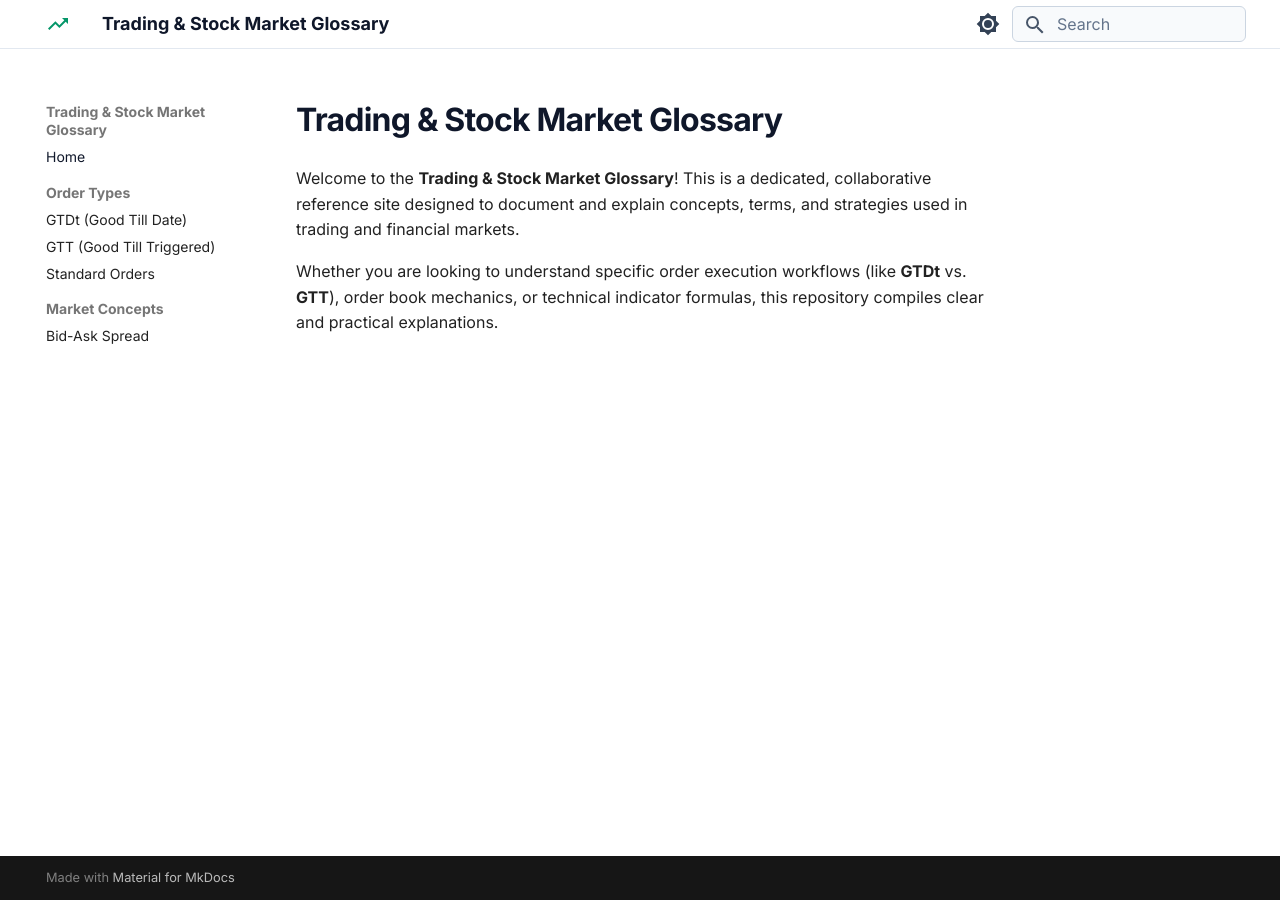
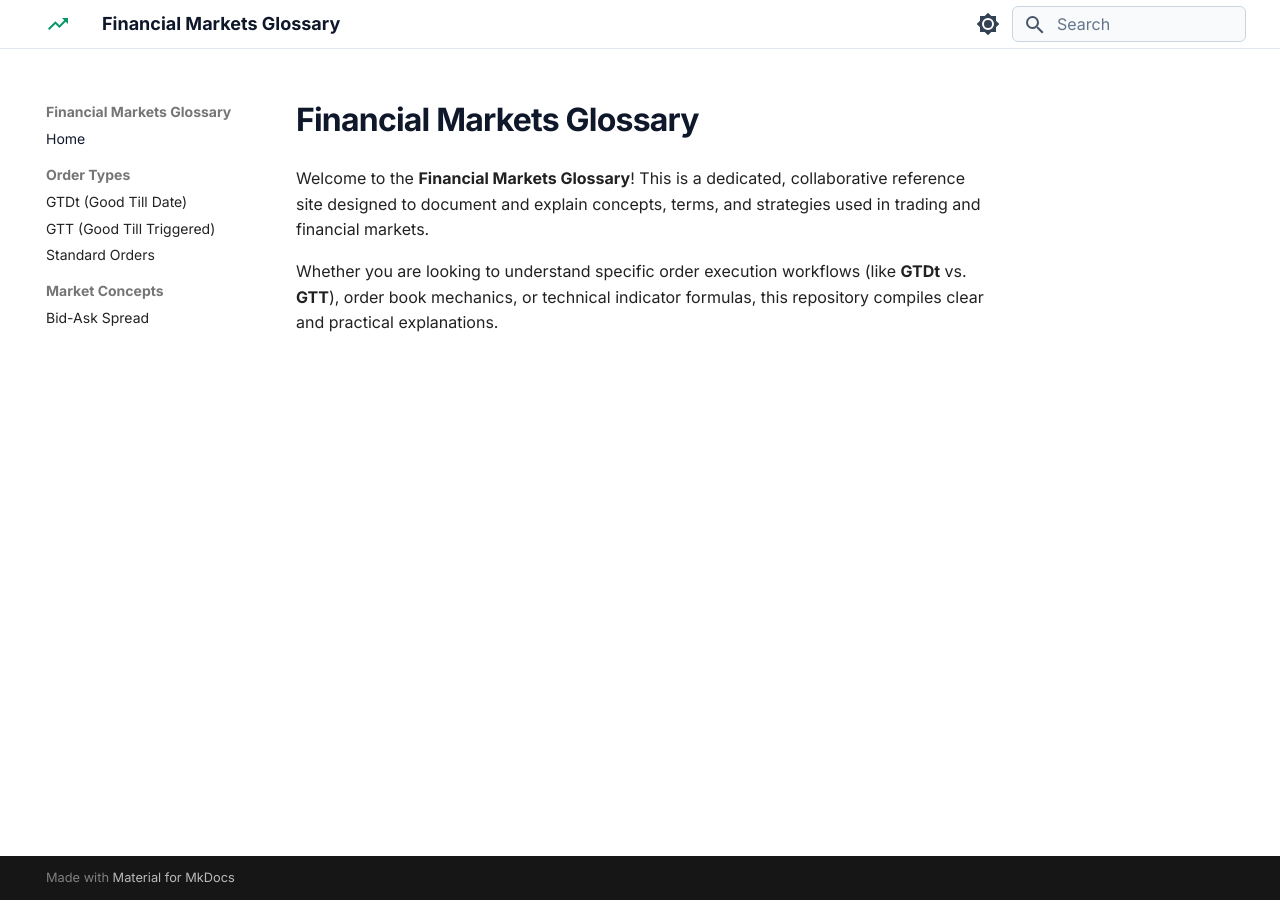
Before and after one commit to alpeshjamgade/finance-glossary, an MkDocs documentation site: the page built from docs/index.md, in a window 1280 px wide. Built offline with MkDocs 1.6.1 and Material for MkDocs 9.7.7, drawn with Linux system fonts in a browser that asks for light colours.

Commit message:
updated site name

```diff
--- a/docs/index.md
+++ b/docs/index.md
@@ -1,5 +1,5 @@
-# Trading & Stock Market Glossary
+# Financial Markets Glossary
 
-Welcome to the **Trading & Stock Market Glossary**! This is a dedicated, collaborative reference site designed to document and explain concepts, terms, and strategies used in trading and financial markets.
+Welcome to the **Financial Markets Glossary**! This is a dedicated, collaborative reference site designed to document and explain concepts, terms, and strategies used in trading and financial markets.
 
 Whether you are looking to understand specific order execution workflows (like **GTDt** vs. **GTT**), order book mechanics, or technical indicator formulas, this repository compiles clear and practical explanations.
--- a/mkdocs.yml
+++ b/mkdocs.yml
@@ -1,4 +1,4 @@
-site_name: Trading & Stock Market Glossary
+site_name: Financial Markets Glossary
 site_description: An interactive glossary of trading concepts and stock market terminology.
 theme:
   name: material
```
